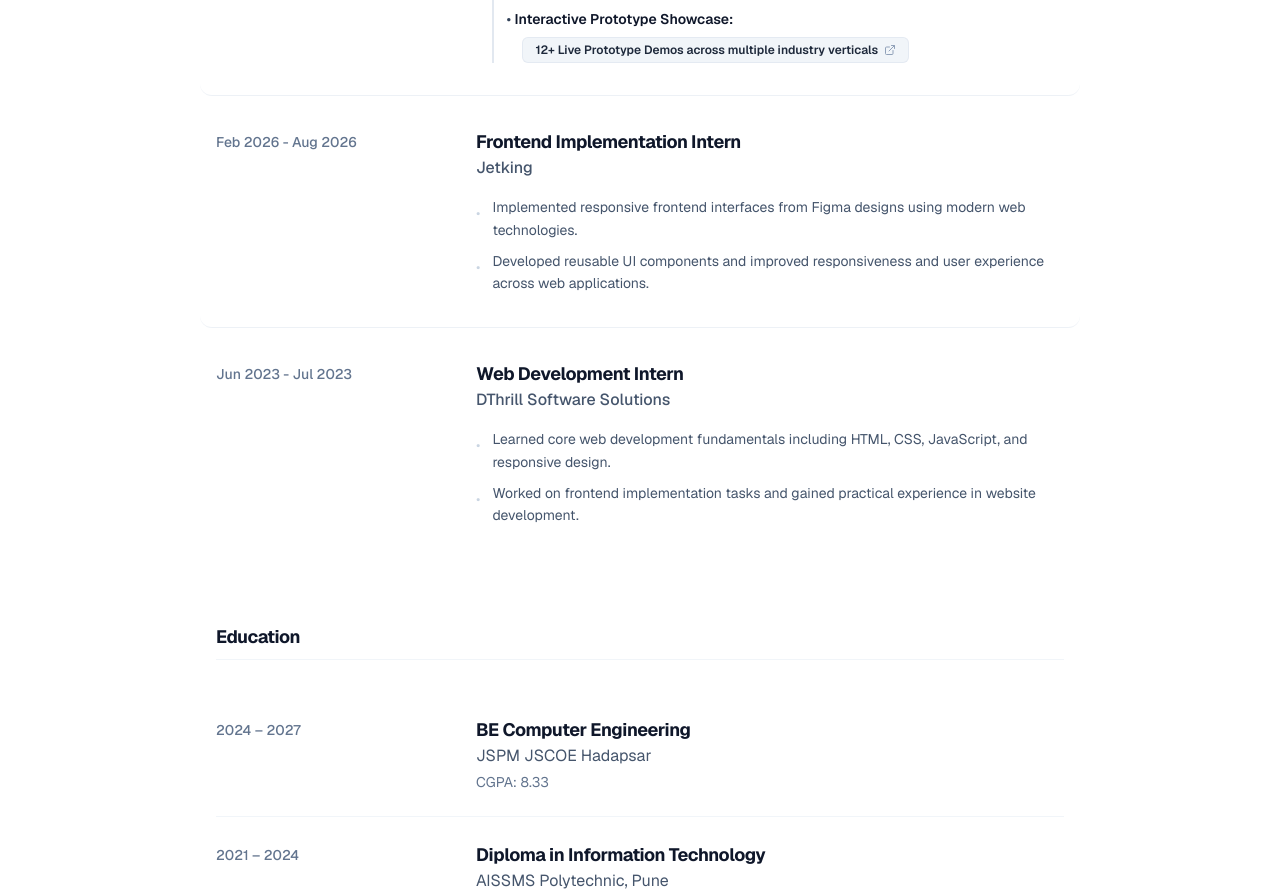
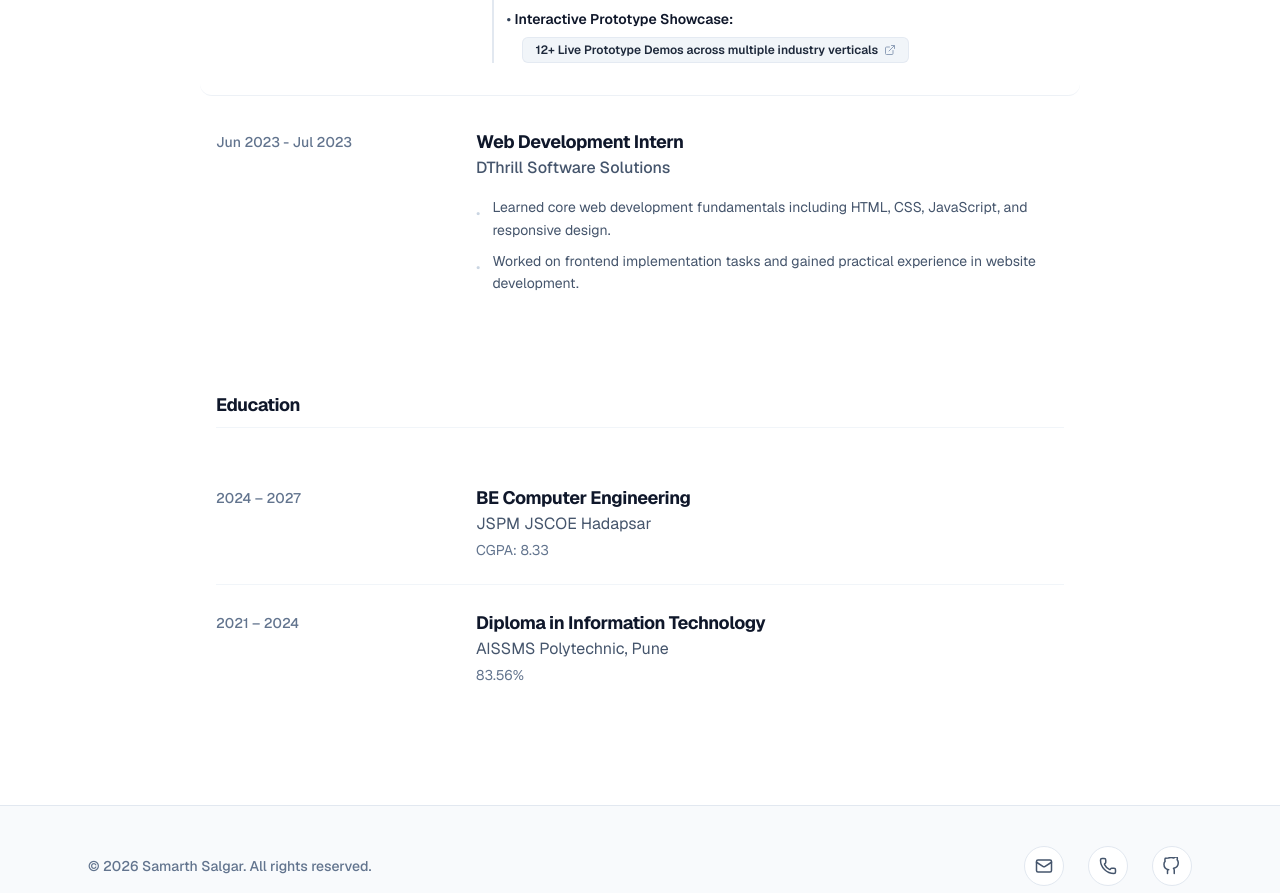
Before and after one commit to bott-127001/Samarth-Portfolio, a React (Vite) app: page / in a window 1280 px wide. Shown: the part 7400-8293 px from the top of the page. Built offline with nearby package versions, Linux system fonts and the light colour scheme.

Commit message:
Remove Jetking internship from Experience section

```diff
--- a/src/App.jsx
+++ b/src/App.jsx
@@ -666,15 +666,6 @@ const Experience = () => {
       ]
     },
     {
-      role: "Frontend Implementation Intern",
-      company: "Jetking",
-      date: "Feb 2026 - Aug 2026",
-      points: [
-        "Implemented responsive frontend interfaces from Figma designs using modern web technologies.",
-        "Developed reusable UI components and improved responsiveness and user experience across web applications."
-      ]
-    },
-    {
       role: "Web Development Intern",
       company: "DThrill Software Solutions",
       date: "Jun 2023 - Jul 2023",
```
